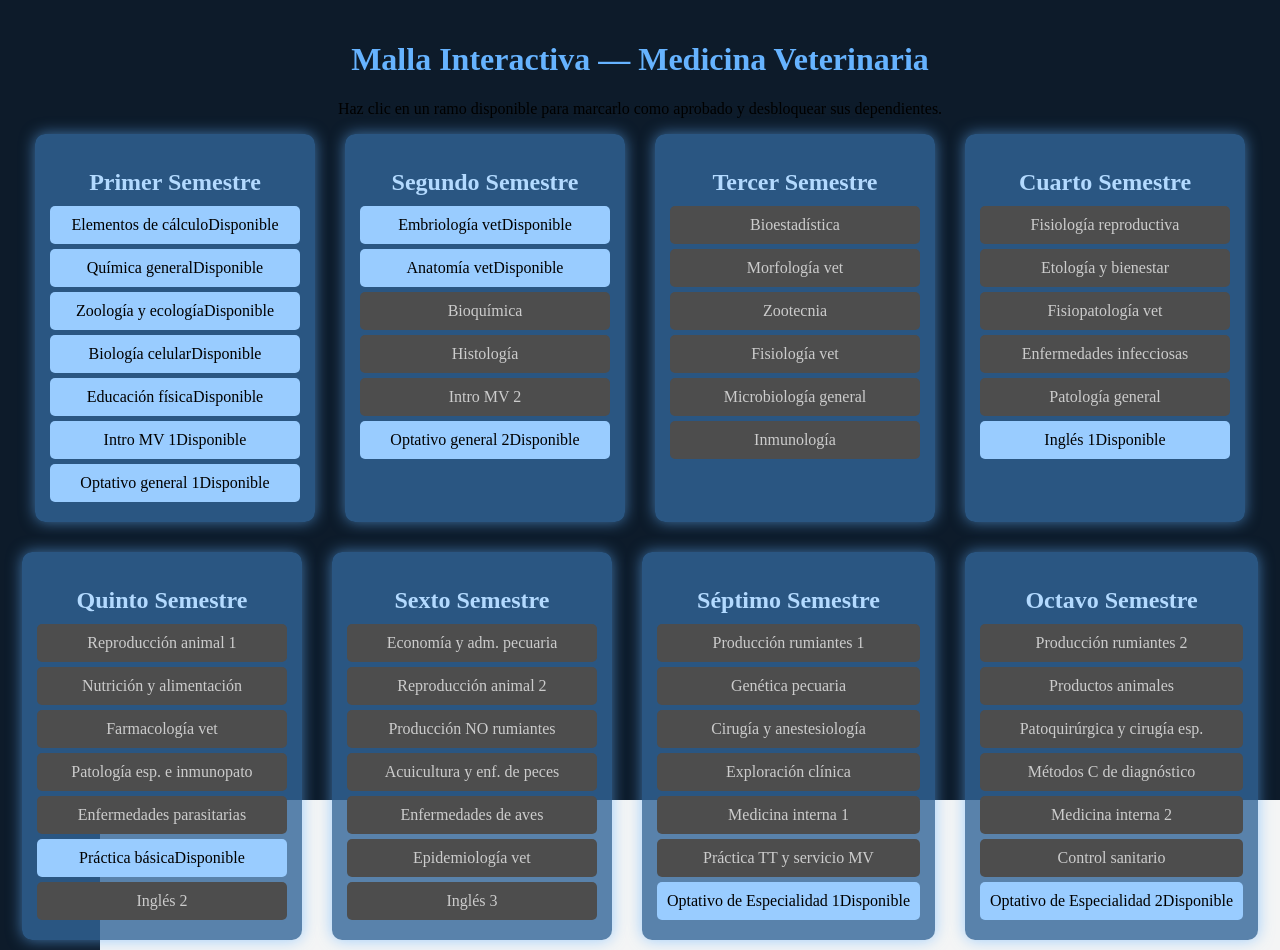
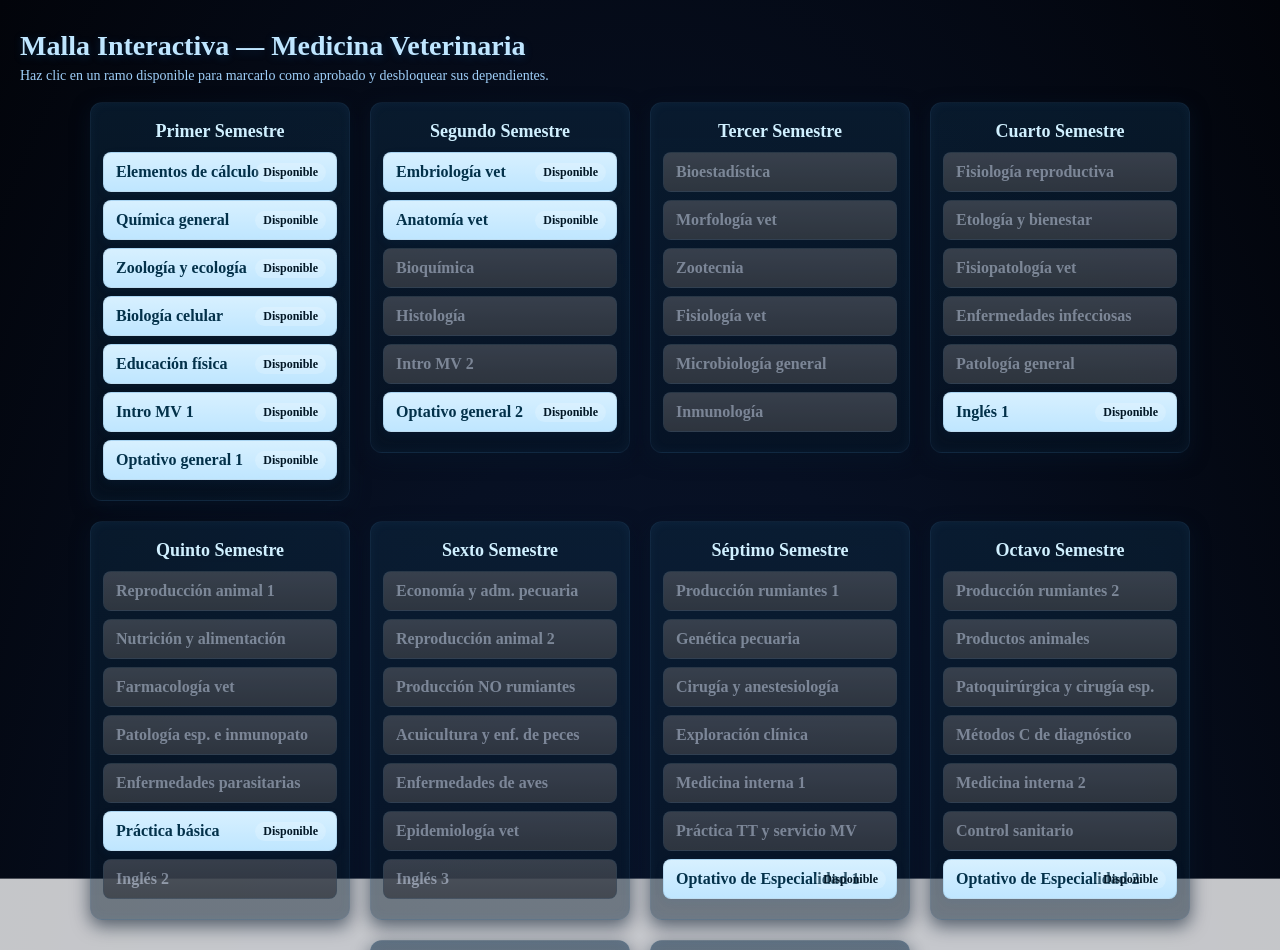
Before and after one commit to Pao-028/malla-interactiva1, a plain HTML site: page index.html in a window 1280 px wide. Shown: the top 950 px of the page. Drawn offline with Linux system fonts and the light colour scheme.

Commit message:
Update style.css

```diff
--- a/style.css
+++ b/style.css
@@ -1,87 +1,166 @@
-/* Fondo oscuro con estrellas animadas */
+/* --- Tipografía y fondo estrellado --- */
+* { box-sizing: border-box; }
+
 body {
   font-family: "Times New Roman", Times, serif;
-  background-color: #0d1b2a; /* azul oscuro casi negro */
-  text-align: center;
-  padding: 20px;
   margin: 0;
+  padding: 30px 20px;
+  background: radial-gradient(ellipse at bottom, #0b1630 0%, #071023 50%, #02040a 100%);
+  color: #dbeeff;
+  min-height: 100vh;
   overflow-x: hidden;
   position: relative;
 }
 
-/* Capa de estrellas */
+/* Estrellas (pseudo-elemento grande para muchos puntos) */
 body::before {
   content: "";
   position: fixed;
-  top: 0;
-  left: 0;
-  width: 100%;
-  height: 100%;
+  top: -10%;
+  left: -10%;
+  width: 120%;
+  height: 120%;
   background: transparent;
+  z-index: -2;
+  pointer-events: none;
   box-shadow:
-    100px 200px white,
-    300px 400px white,
-    600px 150px white,
-    900px 250px white,
-    1200px 100px white,
-    500px 50px white,
-    800px 300px white,
-    1300px 400px white,
-    200px 350px white,
-    1000px 500px white;
-  animation: twinkle 2s infinite alternate;
-  z-index: -1;
+    50px 60px #ffffff, 120px 200px #ffffff, 320px 50px #ffffff,
+    520px 260px #ffffff, 760px 120px #ffffff, 940px 340px #ffffff,
+    1080px 80px #ffffff, 1400px 220px #ffffff, 160px 420px #ffffff,
+    400px 380px #ffffff, 2000px 300px #ffffff, 1800px 120px #ffffff;
+  opacity: 0.9;
+  filter: blur(0.5px);
+  animation: twinkle 3s infinite ease-in-out alternate;
 }
 
 @keyframes twinkle {
-  0% { opacity: 0.8; }
-  100% { opacity: 1; }
+  from { transform: translateY(0); opacity: 0.7; }
+  to   { transform: translateY(-6px); opacity: 1; }
 }
 
-h1 {
-  color: #66b3ff;
+header h1 {
+  margin: 0 0 6px 0;
+  color: #bfe6ff;
+  text-shadow: 0 2px 8px rgba(30,120,200,0.25);
+  font-size: 28px;
 }
 
+.sub {
+  margin-top: 0;
+  color: #9fcff9;
+  font-size: 14px;
+  margin-bottom: 18px;
+}
+
+/* --- Contenedor de la malla --- */
 .malla {
   display: flex;
   flex-wrap: wrap;
+  gap: 20px;
   justify-content: center;
-  gap: 30px;
+  align-items: flex-start;
+  padding-bottom: 30px;
 }
 
+/* Cada semestre como tarjeta */
 .semestre {
-  background-color: rgba(51, 102, 153, 0.8); /* azul translúcido */
-  border-radius: 10px;
-  padding: 15px;
-  min-width: 250px;
-  box-shadow: 0 0 15px rgba(102, 178, 255, 0.6);
+  background: linear-gradient(180deg, rgba(12,39,63,0.55), rgba(6,24,40,0.45));
+  border: 1px solid rgba(120,185,255,0.08);
+  min-width: 260px;
+  max-width: 320px;
+  border-radius: 12px;
+  padding: 12px;
+  box-shadow: 0 6px 18px rgba(6,22,40,0.6), 0 0 12px rgba(100,170,255,0.05) inset;
 }
 
+/* Título semestre */
 .semestre h2 {
-  color: #b3daff;
-  margin-bottom: 10px;
+  margin: 6px 0 10px 0;
+  color: #d0f0ff;
+  font-size: 18px;
+  text-align: center;
 }
 
+/* Ramo (cuadro clicable) */
 .ramo {
-  background-color: #99ccff;
-  padding: 10px;
-  margin: 5px 0;
-  border-radius: 5px;
+  display: block;
+  width: 100%;
+  padding: 10px 12px;
+  margin: 8px 0;
+  border-radius: 8px;
+  background: linear-gradient(180deg, #d7f0ff 0%, #bfe6ff 100%);
+  color: #03314a;
+  font-weight: 600;
+  text-align: left;
   cursor: pointer;
-  transition: transform 0.2s, background-color 0.3s;
+  border: 1px solid rgba(15,80,140,0.12);
+  box-shadow: 0 3px 10px rgba(20,90,150,0.08);
+  transition: transform 150ms ease, box-shadow 150ms ease, background 200ms ease, opacity 200ms;
+  position: relative;
 }
 
+/* Hover de disponible */
 .ramo:hover {
-  transform: scale(1.03);
+  transform: translateY(-4px);
+  box-shadow: 0 8px 20px rgba(20,90,150,0.16);
 }
 
+/* Aprobado */
 .ramo.aprobado {
-  background-color: #66b3ff;
-  color: white;
+  background: linear-gradient(180deg, #84caff 0%, #4faeff 100%);
+  color: #001e2b;
+  box-shadow: 0 8px 30px rgba(60,150,255,0.25);
 }
 
+/* Bloqueado */
 .ramo.bloqueado {
-  background-color: #4d4d4d;
-  color: #ccc;
-  cursor: not-allowed;
+  background: linear-gradient(180deg, #444a55, #383d45);
+  color: #9aa3b3;
+  cursor: default;
+  opacity: 0.8;
+  transform: none;
+  box-shadow: none;
 }
+
+/* Indicación pequeña de estado */
+.ramo .tag {
+  position: absolute;
+  right: 10px;
+  top: 10px;
+  font-size: 12px;
+  padding: 2px 8px;
+  border-radius: 999px;
+  background: rgba(255,255,255,0.18);
+  color: #021726;
+}
+
+/* Footer y botones */
+footer {
+  margin-top: 14px;
+  text-align: center;
+  width: 100%;
+}
+
+#reset {
+  background: linear-gradient(180deg,#1b2b3a,#0f1a26);
+  color: #cfe8ff;
+  border: 1px solid rgba(150,200,255,0.08);
+  padding: 8px 14px;
+  border-radius: 8px;
+  cursor: pointer;
+  margin-bottom: 8px;
+}
+
+#reset:hover { transform: translateY(-2px); }
+
+/* Nota */
+.nota {
+  color: #9fcff9;
+  font-size: 13px;
+}
+
+/* Responsive */
+@media (max-width: 880px) {
+  .semestre { min-width: 220px; max-width: 100%; }
+  .malla { gap: 14px; padding: 10px; }
+}
```
